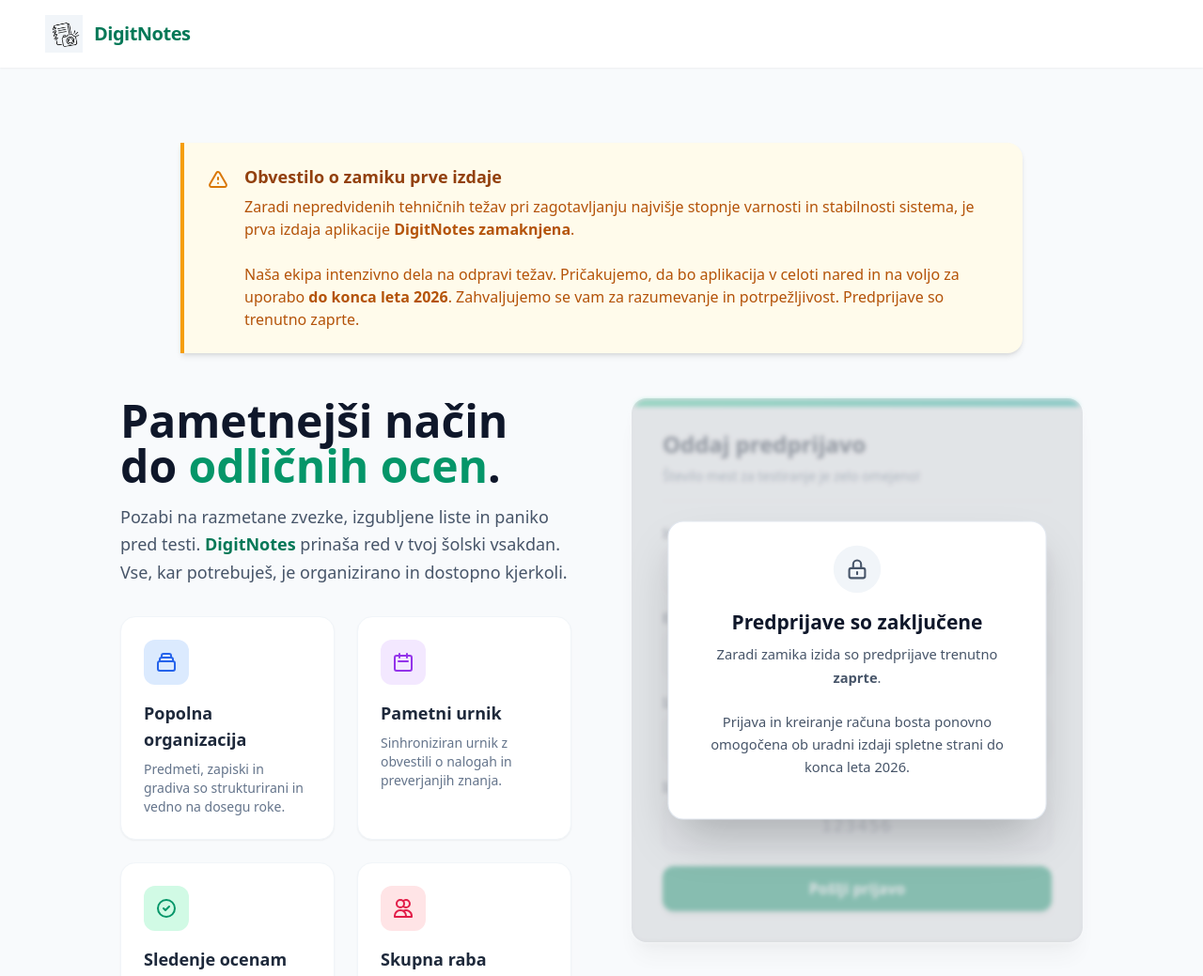
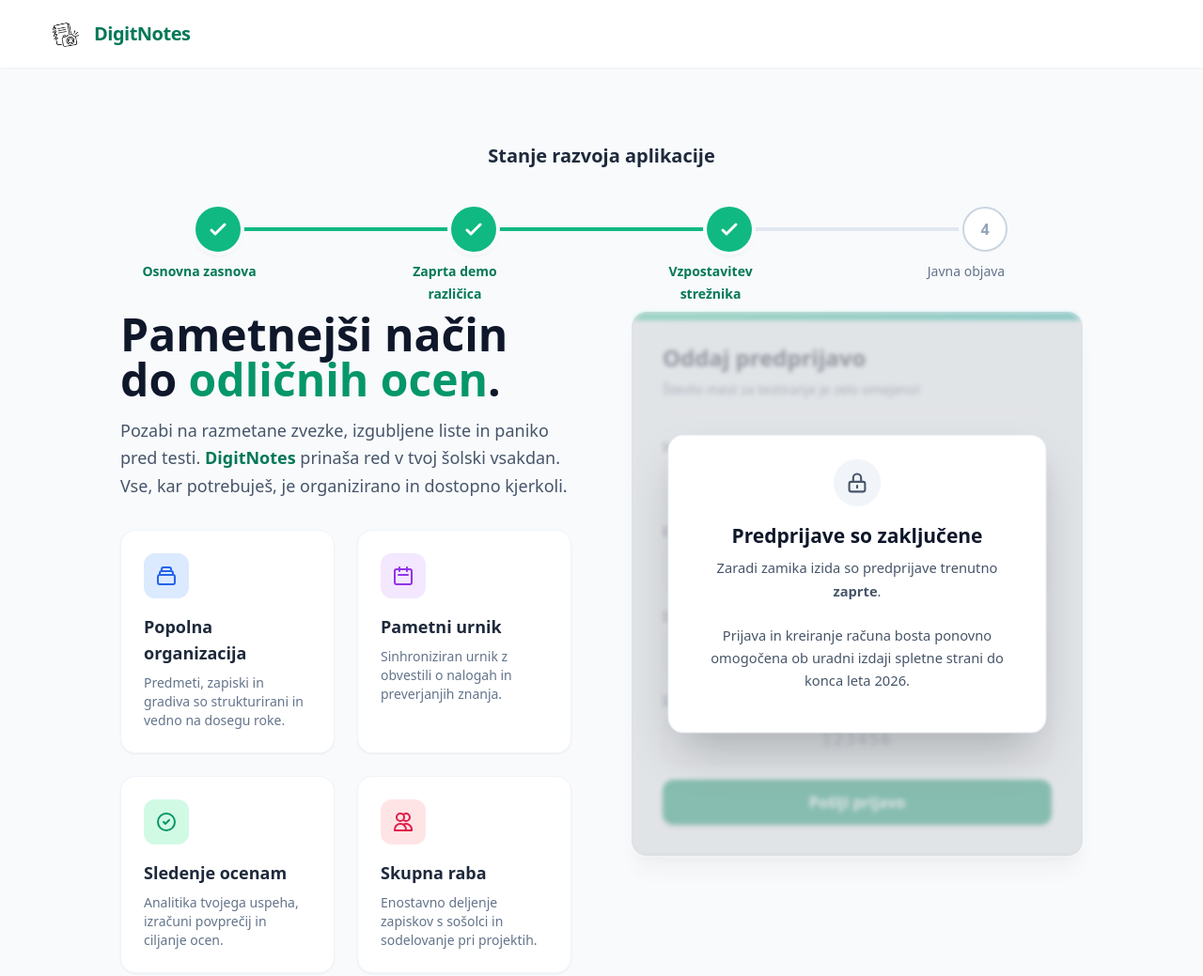
Before and after one commit to digitnotes/web, a plain HTML site: page index.html in a window 1280 px wide. Shown: the top 1039 px of the page at 94% size. Drawn offline with nearby package versions, Linux system fonts and the light colour scheme.

Commit message:
Update index.html

```diff
--- a/index.html
+++ b/index.html
@@ -4,6 +4,10 @@
   <meta charset="UTF-8">
   <meta name="viewport" content="width=device-width, initial-scale=1.0">
   <title>DigitNotes - Vsi šolski zapiski na enem mestu</title>
+
+  <!-- Dodana ikona za brskalnik in Google (favicon) -->
+  <link rel="icon" type="image/png" href="logo_zvezki.png">
+
   <script src="https://cdn.tailwindcss.com"></script>
   <!-- Firebase SDK -->
   <script src="https://www.gstatic.com/firebasejs/9.23.0/firebase-app-compat.js"></script>
@@ -16,36 +20,101 @@
   <!-- Navigacija -->
   <nav class="w-full bg-white shadow-sm py-4 px-6 md:px-12 flex justify-between items-center z-20 relative">
     <div class="flex items-center space-x-3">
-      <img src="logo_zvezki.png" alt="DigitNotes Logo" class="h-10 w-auto object-contain fallback-bg">
+      <!-- Odstranjen fallback-bg -->
+      <img src="logo_zvezki.png" alt="DigitNotes Logo" class="h-10 w-auto object-contain">
       <span class="text-xl font-bold text-emerald-700 tracking-tight">DigitNotes</span>
     </div>
   </nav>
 
   <!-- Glavna vsebina -->
-  <main class="flex-grow flex flex-col items-center justify-center px-6 py-12 md:py-20 relative">
+  <main class="flex-grow flex flex-col items-center px-6 py-12 md:py-20 relative">
 
-    <!-- Obvestilo o zamiku -->
-    <div class="max-w-4xl w-full mb-12 bg-amber-50 text-amber-900 border-l-4 border-amber-500 p-6 rounded-r-2xl shadow-md relative">
-      <div class="flex items-start">
-        <div class="flex-shrink-0 mt-1">
-            <svg class="h-6 w-6 text-amber-600" fill="none" viewBox="0 0 24 24" stroke="currentColor">
-                <path stroke-linecap="round" stroke-linejoin="round" stroke-width="2" d="M12 9v2m0 4h.01m-6.938 4h13.856c1.54 0 2.502-1.667 1.732-3L13.732 4c-.77-1.333-2.694-1.333-3.464 0L3.34 16c-.77 1.333.192 3 1.732 3z" />
-            </svg>
-        </div>
-        <div class="ml-4">
-            <h3 class="text-lg leading-6 font-bold text-amber-800">Obvestilo o zamiku prve izdaje</h3>
-            <div class="mt-2 text-base text-amber-700">
-                <p>
-                    Zaradi nepredvidenih tehničnih težav pri zagotavljanju najvišje stopnje varnosti in stabilnosti sistema, je prva izdaja aplikacije <strong>DigitNotes zamaknjena</strong>.
-                    <br><br>
-                    Naša ekipa intenzivno dela na odpravi težav. Pričakujemo, da bo aplikacija v celoti nared in na voljo za uporabo <strong>do konca leta 2026</strong>.
-                    Zahvaljujemo se vam za razumevanje in potrpežljivost. Predprijave so trenutno zaprte.
-                </p>
+    <!-- Vrstica napredka (na vrhu) -->
+    <div class="max-w-4xl w-full mb-16 px-4">
+        <h2 class="text-xl font-bold text-slate-800 mb-10 text-center">Stanje razvoja aplikacije</h2>
+
+        <!-- Vrstica napredka za namizne naprave -->
+        <div class="hidden md:flex items-center justify-between w-full relative">
+            <!-- Korak 1 -->
+            <div class="flex flex-col items-center relative z-10">
+                <div class="w-12 h-12 rounded-full bg-emerald-500 text-white flex items-center justify-center font-bold shadow-md ring-4 ring-slate-50">
+                    <svg class="w-6 h-6" fill="none" stroke="currentColor" viewBox="0 0 24 24"><path stroke-linecap="round" stroke-linejoin="round" stroke-width="3" d="M5 13l4 4L19 7"></path></svg>
+                </div>
+                <div class="absolute top-14 text-center w-32 -ml-10">
+                    <span class="text-sm font-bold text-emerald-700 leading-tight">Osnovna zasnova</span>
+                </div>
+            </div>
+
+            <!-- Črta 1 -->
+            <div class="flex-auto h-1 bg-emerald-500 -mx-2 z-0"></div>
+
+            <!-- Korak 2 -->
+            <div class="flex flex-col items-center relative z-10">
+                <div class="w-12 h-12 rounded-full bg-emerald-500 text-white flex items-center justify-center font-bold shadow-md ring-4 ring-slate-50">
+                    <svg class="w-6 h-6" fill="none" stroke="currentColor" viewBox="0 0 24 24"><path stroke-linecap="round" stroke-linejoin="round" stroke-width="3" d="M5 13l4 4L19 7"></path></svg>
+                </div>
+                <div class="absolute top-14 text-center w-32 -ml-10">
+                    <span class="text-sm font-bold text-emerald-700 leading-tight">Zaprta demo različica</span>
+                </div>
+            </div>
+
+            <!-- Črta 2 -->
+            <div class="flex-auto h-1 bg-emerald-500 -mx-2 z-0"></div>
+
+            <!-- Korak 3 -->
+            <div class="flex flex-col items-center relative z-10">
+                <div class="w-12 h-12 rounded-full bg-emerald-500 text-white flex items-center justify-center font-bold shadow-md ring-4 ring-slate-50">
+                    <svg class="w-6 h-6" fill="none" stroke="currentColor" viewBox="0 0 24 24"><path stroke-linecap="round" stroke-linejoin="round" stroke-width="3" d="M5 13l4 4L19 7"></path></svg>
+                </div>
+                <div class="absolute top-14 text-center w-32 -ml-10">
+                    <span class="text-sm font-bold text-emerald-700 leading-tight">Vzpostavitev strežnika</span>
+                </div>
+            </div>
+
+            <!-- Črta 3 (neaktivna) -->
+            <div class="flex-auto h-1 bg-slate-200 -mx-2 z-0"></div>
+
+            <!-- Korak 4 -->
+            <div class="flex flex-col items-center relative z-10">
+                <div class="w-12 h-12 rounded-full bg-white border-2 border-slate-300 text-slate-400 flex items-center justify-center font-bold ring-4 ring-slate-50">
+                    4
+                </div>
+                <div class="absolute top-14 text-center w-32 -ml-10">
+                    <span class="text-sm font-medium text-slate-500 leading-tight">Javna objava</span>
+                </div>
             </div>
         </div>
-      </div>
+
+        <!-- Vrstica napredka za mobilne naprave -->
+        <div class="flex flex-col md:hidden space-y-6">
+            <div class="flex items-center space-x-4">
+                <div class="w-10 h-10 rounded-full bg-emerald-500 text-white flex items-center justify-center font-bold shadow-md shrink-0">
+                    <svg class="w-5 h-5" fill="none" stroke="currentColor" viewBox="0 0 24 24"><path stroke-linecap="round" stroke-linejoin="round" stroke-width="3" d="M5 13l4 4L19 7"></path></svg>
+                </div>
+                <span class="text-base font-bold text-emerald-700">Osnovna zasnova</span>
+            </div>
+            <div class="flex items-center space-x-4">
+                <div class="w-10 h-10 rounded-full bg-emerald-500 text-white flex items-center justify-center font-bold shadow-md shrink-0">
+                    <svg class="w-5 h-5" fill="none" stroke="currentColor" viewBox="0 0 24 24"><path stroke-linecap="round" stroke-linejoin="round" stroke-width="3" d="M5 13l4 4L19 7"></path></svg>
+                </div>
+                <span class="text-base font-bold text-emerald-700">Zaprta demo različica</span>
+            </div>
+            <div class="flex items-center space-x-4">
+                <div class="w-10 h-10 rounded-full bg-emerald-500 text-white flex items-center justify-center font-bold shadow-md shrink-0">
+                    <svg class="w-5 h-5" fill="none" stroke="currentColor" viewBox="0 0 24 24"><path stroke-linecap="round" stroke-linejoin="round" stroke-width="3" d="M5 13l4 4L19 7"></path></svg>
+                </div>
+                <span class="text-base font-bold text-emerald-700">Vzpostavitev strežnika</span>
+            </div>
+            <div class="flex items-center space-x-4">
+                <div class="w-10 h-10 rounded-full bg-white border-2 border-slate-300 text-slate-400 flex items-center justify-center font-bold shrink-0">
+                    4
+                </div>
+                <span class="text-base font-medium text-slate-500">Javna objava</span>
+            </div>
+        </div>
     </div>
 
+    <!-- Osrednji predstavitveni blok -->
     <div class="max-w-5xl w-full grid grid-cols-1 lg:grid-cols-2 gap-16 items-start">
 
       <!-- Levi del: Predstavitev z izboljšanimi grafikami -->
@@ -155,6 +224,28 @@
       </div>
 
     </div>
+
+    <!-- Obvestilo o zamiku prestavljeno na dno -->
+    <div class="max-w-5xl w-full mt-16 bg-amber-50 text-amber-900 border-l-4 border-amber-500 p-6 rounded-r-2xl shadow-md relative">
+      <div class="flex items-start">
+        <div class="flex-shrink-0 mt-1">
+            <svg class="h-6 w-6 text-amber-600" fill="none" viewBox="0 0 24 24" stroke="currentColor">
+                <path stroke-linecap="round" stroke-linejoin="round" stroke-width="2" d="M12 9v2m0 4h.01m-6.938 4h13.856c1.54 0 2.502-1.667 1.732-3L13.732 4c-.77-1.333-2.694-1.333-3.464 0L3.34 16c-.77 1.333.192 3 1.732 3z" />
+            </svg>
+        </div>
+        <div class="ml-4">
+            <h3 class="text-lg leading-6 font-bold text-amber-800">Obvestilo o zamiku prve izdaje</h3>
+            <div class="mt-2 text-base text-amber-700">
+                <p>
+                    Zaradi nepredvidenih tehničnih težav pri zagotavljanju najvišje stopnje varnosti in stabilnosti sistema, je prva izdaja aplikacije <strong>DigitNotes zamaknjena</strong>.
+                    <br><br>
+                    Naša ekipa intenzivno dela na odpravi težav. Pričakujemo, da bo aplikacija v celoti nared in na voljo za uporabo <strong>do konca leta 2026</strong>.
+                    Zahvaljujemo se vam za razumevanje in potrpežljivost. Predprijave so trenutno zaprte.
+                </p>
+            </div>
+        </div>
+      </div>
+    </div>
   </main>
 
   <!-- Noga z avtorjem in logotipom na desni -->
@@ -167,13 +258,10 @@
         Ustvaril<br>
         <span class="font-bold text-slate-600 text-sm">Jaša Petrinjak</span>
       </div>
-      <img src="Logo.png" alt="Jaša Petrinjak Logo" class="h-10 w-10 object-contain rounded-full shadow-sm border border-slate-100 fallback-bg">
+      <!-- Odstranjen fallback-bg in border, da se prikaže samo čist logo -->
+      <img src="Logo.png" alt="Jaša Petrinjak Logo" class="h-10 w-10 object-contain rounded-full shadow-sm">
     </div>
   </footer>
-
-  <style>
-    .fallback-bg { background-color: #f1f5f9; min-width: 40px; }
-  </style>
 
   <script>
     // --- 1. NASTAVITVE ZA FIREBASE ---
```
